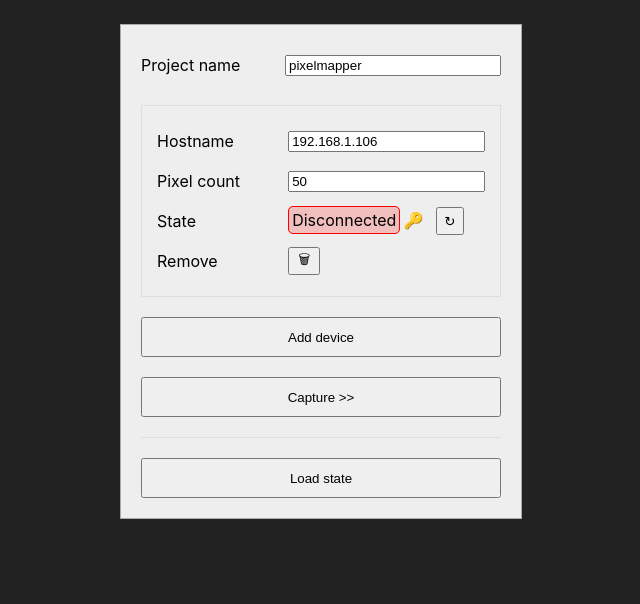
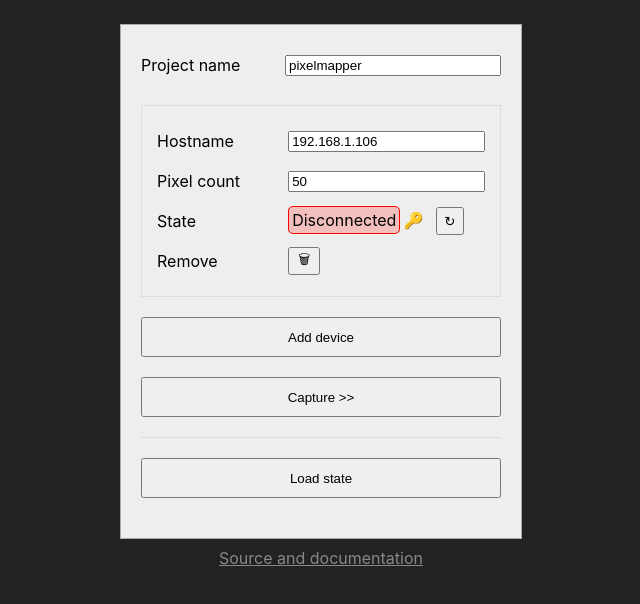
Before and after one commit to yorenschriever/PixelMapper, a React (Create React App) app: page / in a window 1280 px wide. Shown: the top 604 px of the page, without its empty margins (319-959 px from the left). Built offline with nearby package versions, Linux system fonts and the light colour scheme; no server answers.

Commit message:
add link to source

```diff
--- a/src/concept/concept.tsx
+++ b/src/concept/concept.tsx
@@ -68,12 +68,12 @@ export const Concept = () => {
     <span></span>
     <span></span>
     <span>
-        bit 1 = <input value={stateToVal(state0)} onChange={e=>setState0(valToState(e.currentTarget.value.slice(-1)))} style={inputCss}/><br/>
+        code bit 1 = <input value={stateToVal(state0)} onChange={e=>setState0(valToState(e.currentTarget.value.slice(-1)))} style={inputCss}/><br/>
         ({state0?"positive":"negative"})
     </span>
     <span></span>
     <span>
-        bit 0 = <input value={stateToVal(state1)} onChange={e=>setState1(valToState(e.currentTarget.value.slice(-1)))} style={inputCss}/><br/>
+        code bit 0 = <input value={stateToVal(state1)} onChange={e=>setState1(valToState(e.currentTarget.value.slice(-1)))} style={inputCss}/><br/>
         ({state1?"positive":"negative"})
     </span>
     <span></span>
--- a/src/index.css
+++ b/src/index.css
@@ -189,3 +189,12 @@ hr {
   margin-top:20px;
   margin-bottom:20px;
 }
+
+a.sourcelink {
+  top: 50px;
+  position: relative;
+  color: #888;
+  text-align: center;
+  display: inline-block;
+  width: 100%;
+}
--- a/src/ui/devices.tsx
+++ b/src/ui/devices.tsx
@@ -62,8 +62,7 @@ export const Devices = () => {
         }
     })
 
-    return <>
-    <div className="devices">
+    return <div className="devices">
         <div className="deviceSettingsPanel">
             <div>Project name</div>
             <input value={name} onChange={event => dispatch(setName(event.currentTarget.value))} />
@@ -80,12 +79,9 @@ export const Devices = () => {
         <hr/>
 
         <UploadStateButton />
+
+        <a href="https://github.com/yorenschriever/PixelMapper" className="sourcelink">Source and documentation</a>
     </div>
-
-    {/* <div className="devices">
-    <UploadStateButton />
-    </div> */}
-    </>
 }
 
 type ConnectionChipProps = {
--- a/src/worker/pixelMapper.js
+++ b/src/worker/pixelMapper.js
@@ -60,7 +60,7 @@ export class PixelMapper {
             this.codedImageNegative.push(this.invertColors(prepared))
         })
 
-        this.debug(whiteImage,'neg 0')
+        //this.debug(whiteImage,'neg 0')
 
         blackImage.delete()
         whiteImage.delete()
```
